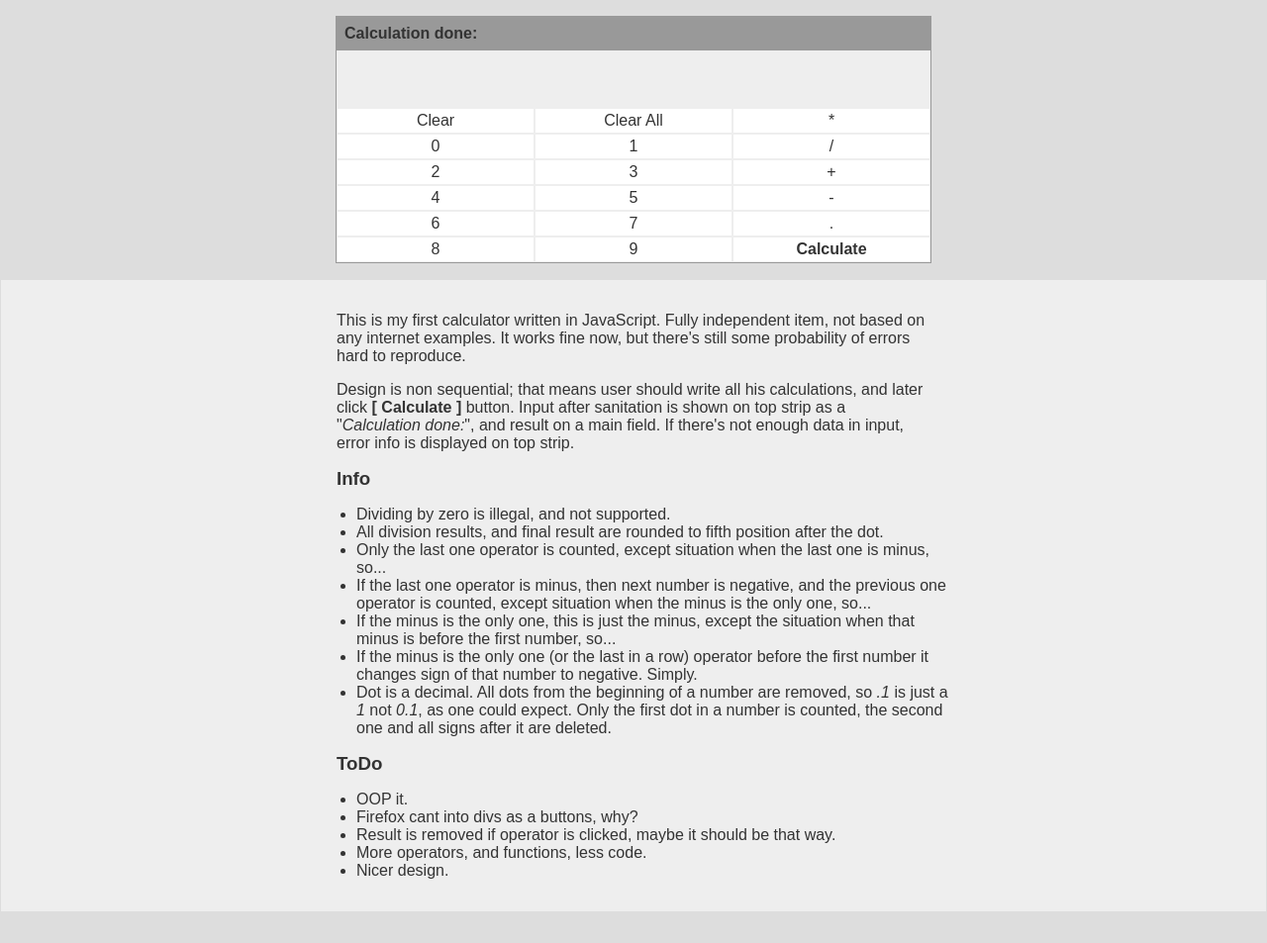
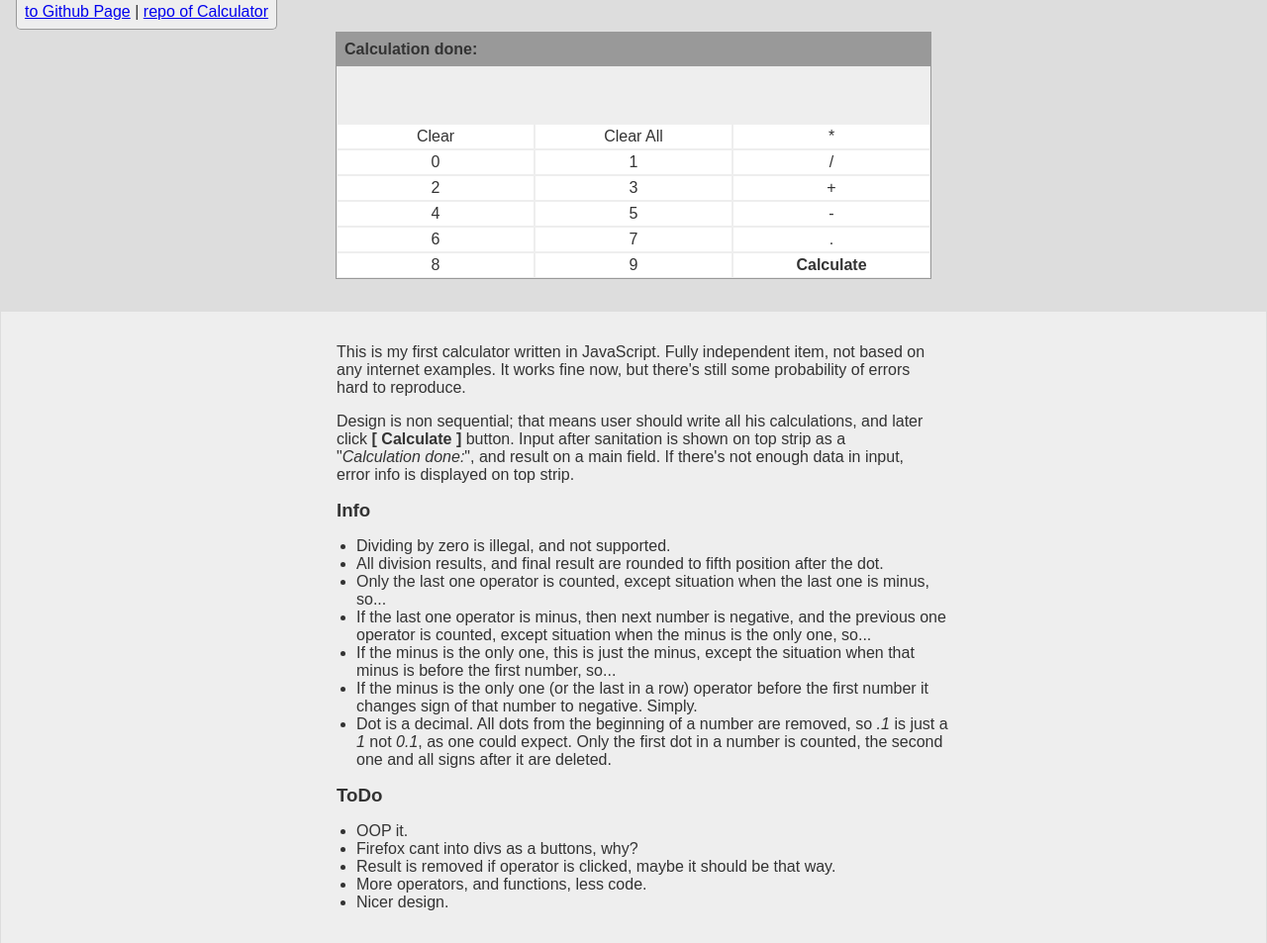
Before and after one commit to tdudkowski/Calculator, a plain HTML site: page index.html in a window 1280 px wide. Shown: the whole page at 99% size. Drawn offline with Linux system fonts and the light colour scheme.

Commit message:
links added

```diff
--- a/index.html
+++ b/index.html
@@ -12,7 +12,8 @@
 </head>
 
 <body>
-
+    <nav><a href="https://tdudkowski.github.io/">to Github Page</a> | <a href="https://github.com/tdudkowski/Calculator">repo
+            of Calculator</a></nav>
     <div>
         <h4>Calculation done: <span></span></h4>
         <div id="result"><span></span></div>
--- a/style.css
+++ b/style.css
@@ -2,6 +2,23 @@
     margin: 0;
     background-color: #ddd;
     font-family: Arial, Helvetica, sans-serif;
+    color: #333;
+  }
+
+  nav {
+    position: fixed;
+    left: 1rem;
+    top: -5px;
+    background-color: #eee;
+    border: 1px solid #999;
+    border-radius: 5px;
+    border-width: 0 1px 1px 1px;
+    padding: .5rem;
+  }
+
+  nav a:hover {
+    background-color: #ddd;
+    padding: .5rem 0;
     color: #333;
   }
 
@@ -11,7 +28,7 @@
     display: flex;
     flex-wrap: wrap;
     max-width: 600px;
-    margin: 1rem auto;
+    margin: 2rem auto;
   }
 
   div>h4 {
```
